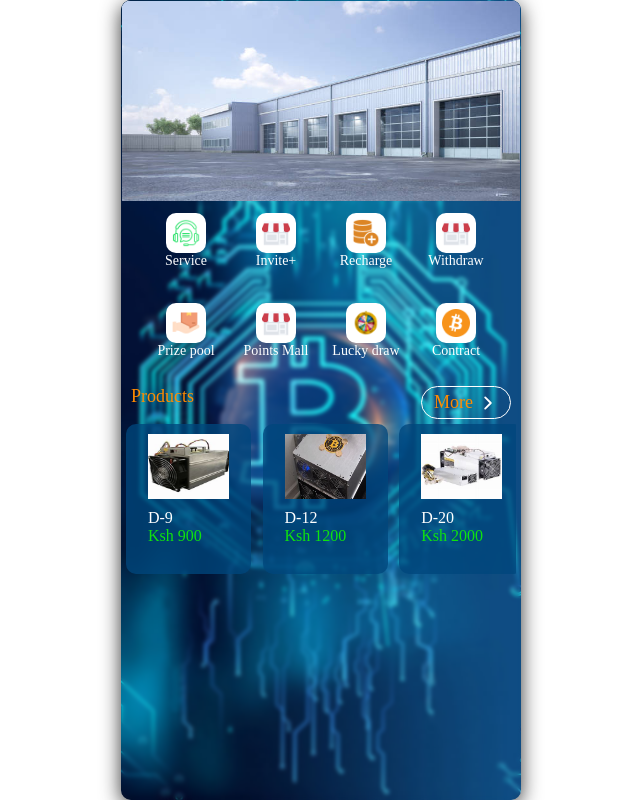
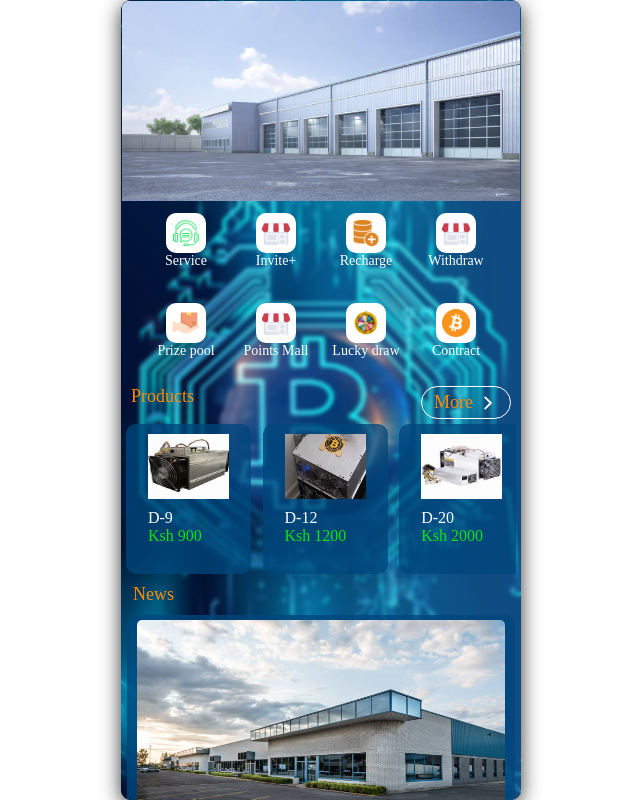
Before and after one commit to devalentineomonya/ReactJS-Firebase-BitcoinMining-Website-Clone, a React app: page / in a window 1280 px wide. Shown: the whole page, without its empty margins (319-959 px from the left). Built offline with nearby package versions, Linux system fonts and the light colour scheme; the HTML template or start-up script is replaced by a standard one.

Commit message:
Added News Section

```diff
--- /dev/null
+++ b/src/components/Cards/NewsCard/NewsCard.css
@@ -0,0 +1,34 @@
+.new-card-container {
+    height: 220px;
+    width: 100%;
+    background-color: var(--blue-light);
+    border-radius: 10px;
+    padding: 10px 20px;
+    display: flex;
+    justify-content: center;
+    align-items: center;
+    position: relative;
+}
+
+.new-card-container img {
+    border-radius: 5px;
+    width: calc(100% - 20px);
+    height: calc(100% - 10px);
+    position: absolute;
+}
+
+.news-viewers-count {
+    background-color: #000;
+    padding: 2px 10px;
+    font-size: 14px;
+    color: #fff;
+    z-index: 10;
+    display: flex;
+    justify-content: center;
+    align-items: center;
+    column-gap: 5px;
+    position: absolute;
+    right: 16px;
+    bottom: 8px;
+
+}
--- /dev/null
+++ b/src/components/Cards/NewsCard/NewsCard.jsx
@@ -0,0 +1,16 @@
+import React from "react";
+import "./NewsCard.css";
+import textimg from "../../../assets/Images/SiteImages/CompanyImages/companyImg (1).jpg";
+import { IoEye } from "react-icons/io5";
+const NewsCard = () => {
+  return (
+    <div className="new-card-container">
+      <img src={textimg} alt="test Image" />
+      <div className="news-viewers-count">
+        <IoEye />
+        <span>2000 Viewers</span>
+      </div>
+    </div>
+  );
+};
+export default NewsCard;
--- a/src/components/Cards/ProductCard/ProductCard.css
+++ b/src/components/Cards/ProductCard/ProductCard.css
@@ -35,6 +35,7 @@
 .product-info-container h3{
     font-weight: 400;
     font-size: 16px;
+    white-space: nowrap;
 
 }
 .product-info-container h3:first-child{
--- /dev/null
+++ b/src/components/Home/News/NewContainer.css
@@ -0,0 +1,10 @@
+.new-card-main-container{
+    padding: 0 6px;
+    margin-top: 10px;
+
+}
+.new-card-container-title{
+    display: flex;
+padding-left: 6px;
+margin-bottom: 10px;
+}
--- /dev/null
+++ b/src/components/Home/News/NewContainer.jsx
@@ -0,0 +1,26 @@
+import React from "react";
+import "./NewContainer.css";
+import NewsCard from "../../Cards/NewsCard/NewsCard";
+import { Swiper, SwiperSlide } from "swiper/react";
+const NewContainer = () => {
+  return (
+    <div className="new-card-main-container">
+      <div className="new-card-container-title">
+        <h3 className="section-title">News</h3>
+      </div>
+      <Swiper>
+        <SwiperSlide>
+          <NewsCard />
+        </SwiperSlide>
+        <SwiperSlide>
+          <NewsCard />
+        </SwiperSlide>
+        <SwiperSlide>
+          <NewsCard />
+        </SwiperSlide>
+      </Swiper>
+    </div>
+  );
+};
+
+export default NewContainer;
--- a/src/components/Home/ToProducts/ToProductsContainer.css
+++ b/src/components/Home/ToProducts/ToProductsContainer.css
@@ -9,7 +9,7 @@
     margin-bottom: 5px;
 }
 
-.product-list-title h3 {
+ .section-title {
     font-weight: 500;
     font-size: 18px;
     color: #ff8c00;
--- a/src/components/Home/ToProducts/ToProductsContainer.jsx
+++ b/src/components/Home/ToProducts/ToProductsContainer.jsx
@@ -9,7 +9,7 @@ const ToProductsContainer = () => {
   return (
     <div className="product-list-swiper-container">
       <div className="product-list-title">
-        <h3>Products</h3>
+        <h3 className="section-title">Products</h3>
         <a href="/products">
           More <IoChevronForward size={20} className="icon-white" />
         </a>
--- a/src/components/MainContainer/MainContainer.css
+++ b/src/components/MainContainer/MainContainer.css
@@ -8,6 +8,7 @@
 
 .main-content-container {
     overflow: hidden;
+    overflow-y: scroll;
     box-shadow: 0 5px 20px #333;
     border-radius: 10px;
     width: 400px;
@@ -19,6 +20,16 @@
     background-clip: border-box;
     backdrop-filter: blur(20px);
     position: relative;
+
+}
+
+
+.main-content-container{
+    -ms-overflow-style: none;
+      scrollbar-width: none;
+}
+.main-content-container::-webkit-scrollbar {
+    display: none;
 }
 
 .content-background-blur,
@@ -34,6 +45,7 @@
 .content-container {
     backdrop-filter: blur(0px);
     height: fit-content;
+    padding-bottom: 70px;
 }
 
 @media screen and (max-width:576px) {
--- a/src/pages/Home/Home.jsx
+++ b/src/pages/Home/Home.jsx
@@ -2,6 +2,7 @@ import React from "react";
 import ImageSlider from "../../components/Home/ImageSlider/ImageSlider";
 import QuickLinks from "../../components/Home/QuickLinks/QuickLinks";
 import ToProductsContainer from "../../components/Home/ToProducts/ToProductsContainer";
+import NewContainer from "../../components/Home/News/NewContainer";
 
 const Home = () => {
   return (
@@ -9,6 +10,7 @@ const Home = () => {
       <ImageSlider />
       <QuickLinks />
       <ToProductsContainer/>
+      <NewContainer/>
     </>
   );
 };
```
